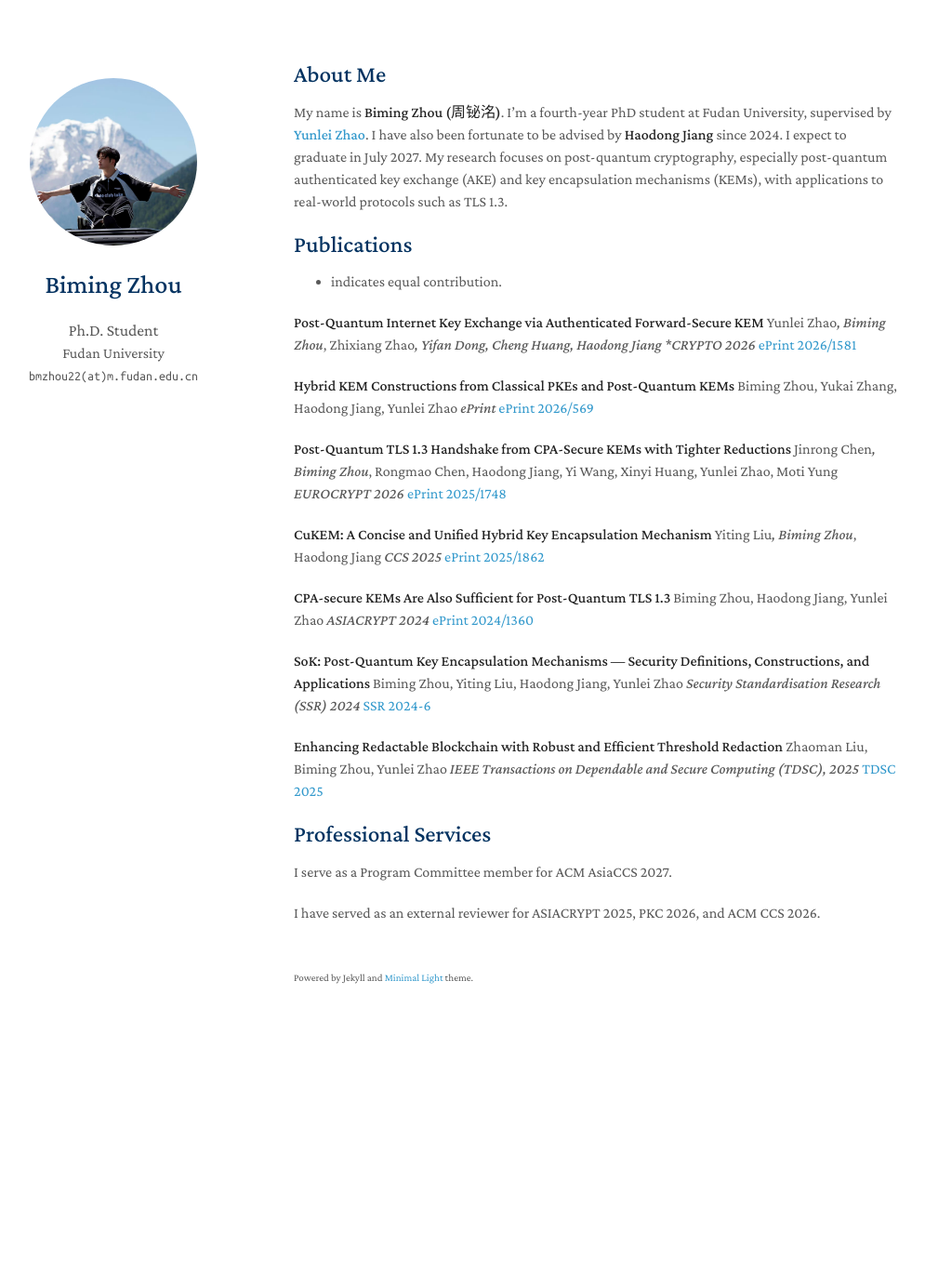
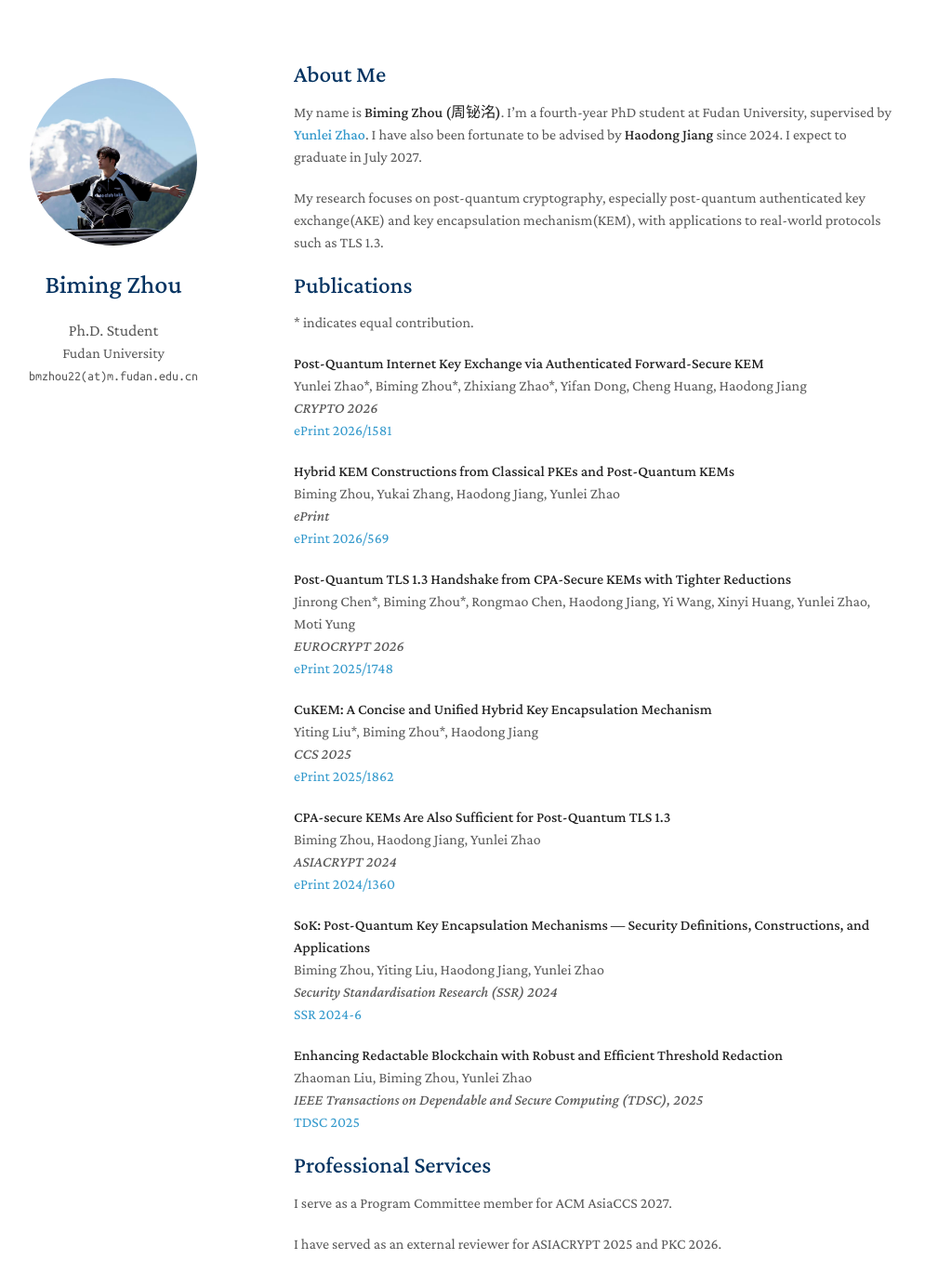
Before and after one commit to bimingzhou/bimingzhou.github.io, a Jekyll site: the page built from index.md, in a window 1280 px wide and 1400 px high. Shown: the top 1383 px of the window at 93% size, without its empty margins (154-1149 px from the left). Built offline with Jekyll 4.4.1, drawn with Linux system fonts in a browser that asks for light colours; a style sheet for code colours, icons or effects is not loaded; our own code applies the rules of GitHub Pages for plain Markdown files.

Commit message:
Refactor index.md for improved readability and links
Updated formatting and added publication links in the index.

```diff
--- a/index.md
+++ b/index.md
@@ -1,42 +1,46 @@
 ---
-
 layout: homepage
-
 ---
 
 ## About Me
 
 My name is **Biming Zhou (周铋洺)**. I’m a fourth-year PhD student at Fudan University, supervised by
-**[Yunlei Zhao](https://cs.fudan.edu.cn/3f/ba/c25909a278458/page.htm)**. I have also been fortunate to be advised by **Haodong Jiang** since 2024. I expect to graduate in July 2027. My research focuses on post-quantum cryptography, especially post-quantum authenticated key exchange (AKE) and key encapsulation mechanisms (KEMs), with applications to real-world protocols such as TLS 1.3.
+**[Yunlei Zhao](https://cs.fudan.edu.cn/3f/ba/c25909a278458/page.htm)**. I have also been fortunate to be advised by **Haodong Jiang** since 2024. I expect to graduate in July 2027.
+
+My research focuses on post-quantum cryptography, especially post-quantum authenticated key exchange(AKE) and key encapsulation mechanism(KEM), with applications to real-world protocols such as TLS 1.3.
 
 ## Publications
-
-* indicates equal contribution.
+\* indicates equal contribution.
 
 **Post-Quantum Internet Key Exchange via Authenticated Forward-Secure KEM**
-Yunlei Zhao*, Biming Zhou*, Zhixiang Zhao*, Yifan Dong, Cheng Huang, Haodong Jiang
+Yunlei Zhao\*, Biming Zhou\*, Zhixiang Zhao\*, Yifan Dong, Cheng Huang, Haodong Jiang
 *CRYPTO 2026*
 [ePrint 2026/1581](https://eprint.iacr.org/2026/1581)
+
 
 **Hybrid KEM Constructions from Classical PKEs and Post-Quantum KEMs**
 Biming Zhou, Yukai Zhang, Haodong Jiang, Yunlei Zhao
 *ePrint*
 [ePrint 2026/569](https://eprint.iacr.org/2026/569)
 
+
 **Post-Quantum TLS 1.3 Handshake from CPA-Secure KEMs with Tighter Reductions**
-Jinrong Chen*, Biming Zhou*, Rongmao Chen, Haodong Jiang, Yi Wang, Xinyi Huang, Yunlei Zhao, Moti Yung
+Jinrong Chen\*, Biming Zhou\*, Rongmao Chen, Haodong Jiang, Yi Wang, Xinyi Huang, Yunlei Zhao, Moti Yung
 *EUROCRYPT 2026*
 [ePrint 2025/1748](https://eprint.iacr.org/2025/1748)
 
+
 **CuKEM: A Concise and Unified Hybrid Key Encapsulation Mechanism**
-Yiting Liu*, Biming Zhou*, Haodong Jiang
+Yiting Liu\*, Biming Zhou\*, Haodong Jiang
 *CCS 2025*
 [ePrint 2025/1862](https://eprint.iacr.org/2025/1862)
+
 
 **CPA-secure KEMs Are Also Sufficient for Post-Quantum TLS 1.3**
 Biming Zhou, Haodong Jiang, Yunlei Zhao
 *ASIACRYPT 2024*
 [ePrint 2024/1360](https://eprint.iacr.org/2024/1360)
+
 
 **SoK: Post-Quantum Key Encapsulation Mechanisms — Security Definitions, Constructions, and Applications**
 Biming Zhou, Yiting Liu, Haodong Jiang, Yunlei Zhao
@@ -49,7 +53,6 @@
 [TDSC 2025](https://ieeexplore.ieee.org/document/11260636)
 
 ## Professional Services
-
 I serve as a Program Committee member for ACM AsiaCCS 2027.
 
-I have served as an external reviewer for ASIACRYPT 2025, PKC 2026, and ACM CCS 2026.
+I have served as an external reviewer for ASIACRYPT 2025 and PKC 2026.
```
